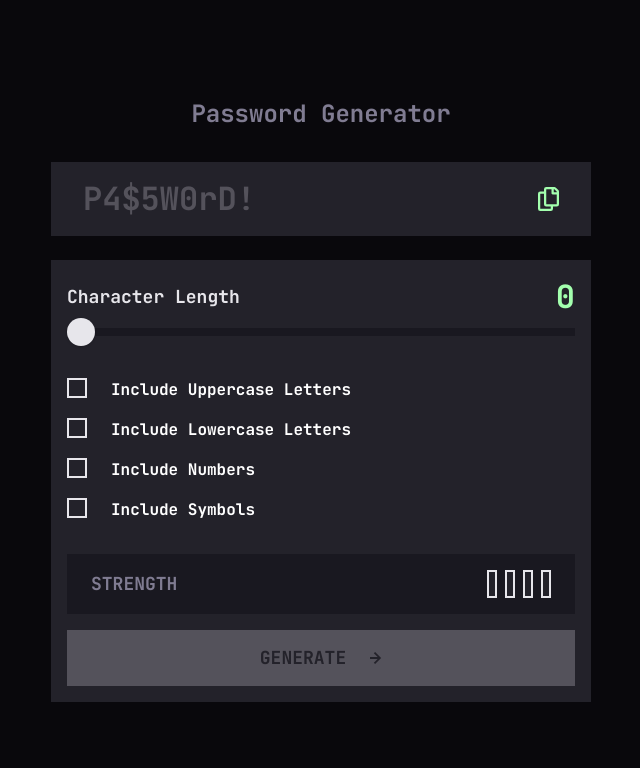
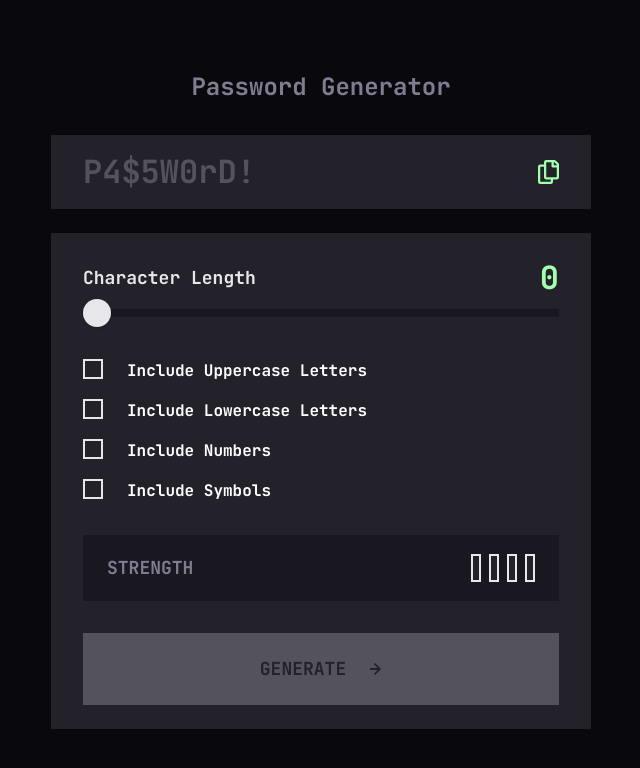
Before and after one commit to BlonoBuccellati/fm-password-genelator-app, a Next.js app: page / in a window 1280 px wide. Shown: the top 768 px of the page, without its empty margins (319-959 px from the left). Built offline with nearby package versions, Linux system fonts and the light colour scheme.

Commit message:
style:レスポンシブ対応。未対応箇所修正

```diff
--- a/src/features/password-generator/components/generate-button.tsx
+++ b/src/features/password-generator/components/generate-button.tsx
@@ -12,6 +12,7 @@ export const PasswordGeneratorButton = () => {
       type="button"
       disabled={isDisabled}
       className={cn(
+        "py-clamp-200-to-300",
         isDisabled &&
           "bg-grey-700 hover:bg-grey-700 hover:text-grey-800 hover:cursor-not-allowed hover:outline-none",
       )}
--- a/src/features/password-generator/components/password-generator.tsx
+++ b/src/features/password-generator/components/password-generator.tsx
@@ -27,7 +27,7 @@ const PasswordGeneratorForm = () => {
           disabled
           placeholder="P4$5W0rD!"
         />
-        <div className="bg-grey-800 space-y-200 p-200">
+        <div className="bg-grey-800 px-clamp-200-to-400 py-clamp-200-to-300 space-y-clamp-200-to-400">
           <div className="space-y-400">
             <CharacterSlider className="mx-auto w-full" />
             <CheckboxList />
--- a/src/features/password-generator/components/strength-box/strength-bar.tsx
+++ b/src/features/password-generator/components/strength-box/strength-bar.tsx
@@ -32,7 +32,7 @@ const StrengthBar = ({
         <div
           key={i}
           className={cn(
-            "outline-grey-200 block h-[28px] w-[10px]",
+            "outline-grey-200 my-[3px] block h-[28px] w-[10px]",
             strengthVarVariants({ color: "default" }),
           )}
         >
--- a/src/features/password-generator/components/text-input-with-icon.tsx
+++ b/src/features/password-generator/components/text-input-with-icon.tsx
@@ -49,7 +49,10 @@ const TextInputWithIcon = ({
       <Input
         value={resultPassword}
         type={props.type ?? "text"}
-        className={cn("px-clamp-200-to-400 w-full pr-600", className)}
+        className={cn(
+          "px-clamp-200-to-400 pr-clamp-600-to-800 w-full",
+          className,
+        )}
         {...props}
       />
       {/* ここはコンポーネント化可能 absoluteは外に出す。 */}
--- a/src/styles/utilities/custom-token.css
+++ b/src/styles/utilities/custom-token.css
@@ -52,6 +52,7 @@
 
   --spacing-clamp-200-to-300: clamp(1rem, 0.523rem + 2.04vw, 1.5rem);
   --spacing-clamp-200-to-400: clamp(1rem, 0.046rem + 4.07vw, 2rem);
+  --spacing-clamp-600-to-800: clamp(3rem, 2.046rem + 4.07vw, 4rem);
 }
 
 @theme {
```
